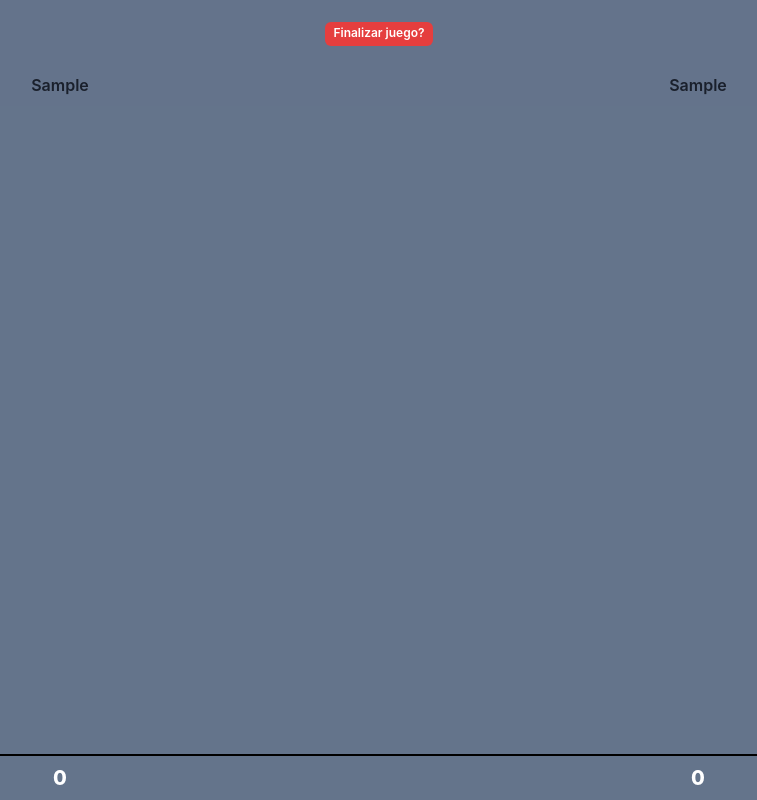
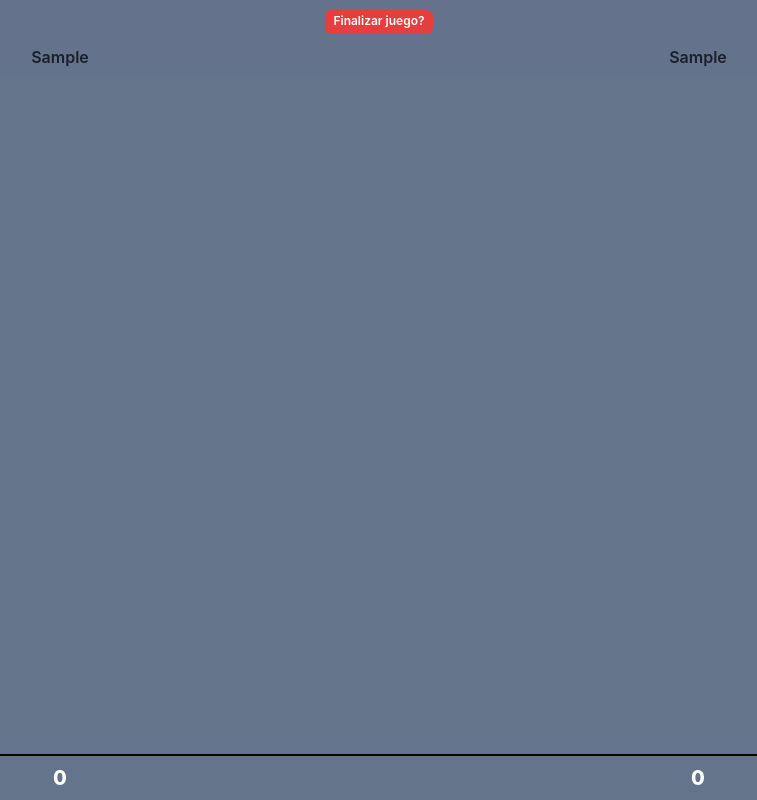
Before and after one commit to franklinogf/dominoes-score, a React (Vite) app: page / in a window 1280 px wide. Both pictures are taken after typing "Sample", "Sample" into the empty fields and a click on the button "Continuar". Shown: the whole page, without its empty margins (261-1018 px from the left). Built offline with nearby package versions, Linux system fonts and the light colour scheme.

Commit message:
reduced the margin and padding

```diff
--- a/src/sections/Header.tsx
+++ b/src/sections/Header.tsx
@@ -8,8 +8,8 @@ export function Header() {
   const { team1, team2 } = useTeams()
 
   return (
-    <header className='pt-5 sticky top-0 bg-slate-500/90'>
-      <div className='text-center mb-5'>
+    <header className='pt-2 sticky top-0 bg-slate-500/90'>
+      <div className='text-center mb-1'>
         <EndGameButton />
       </div>
       <div className='flex justify-around'>
```
